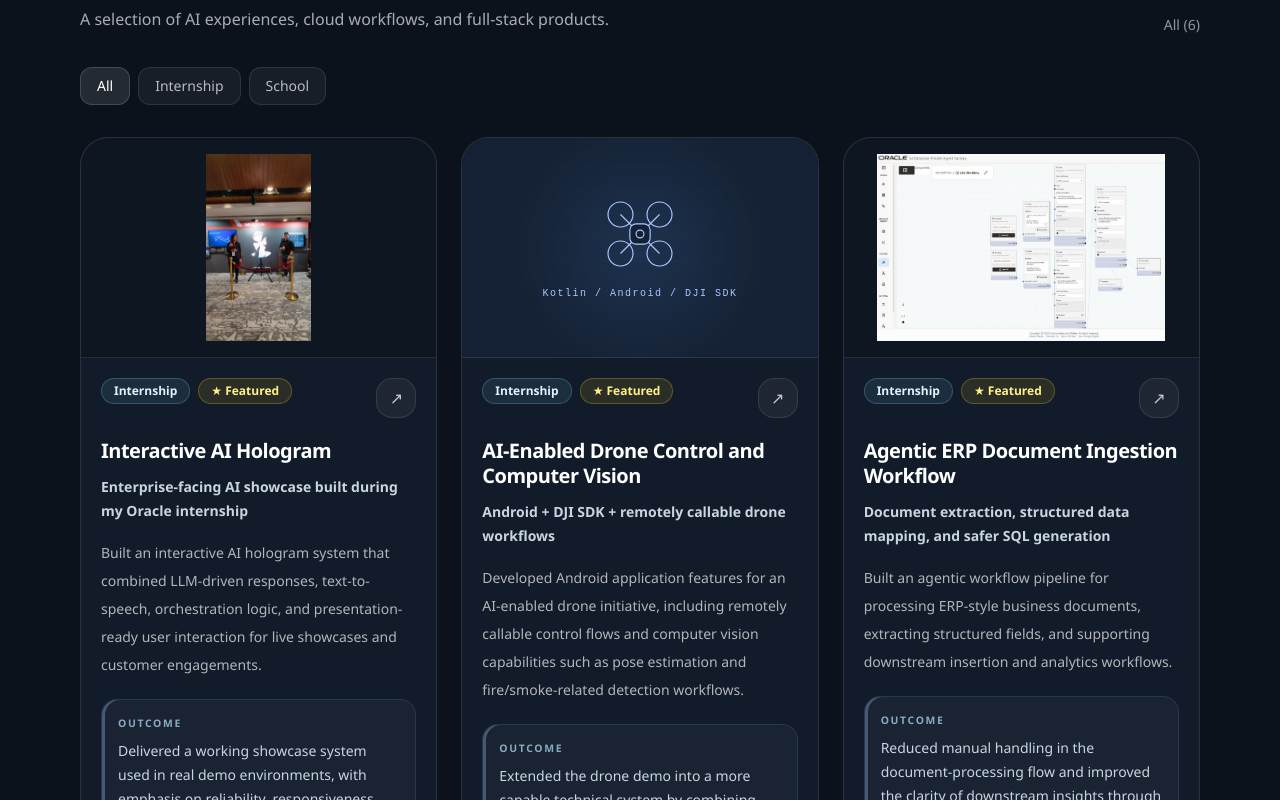
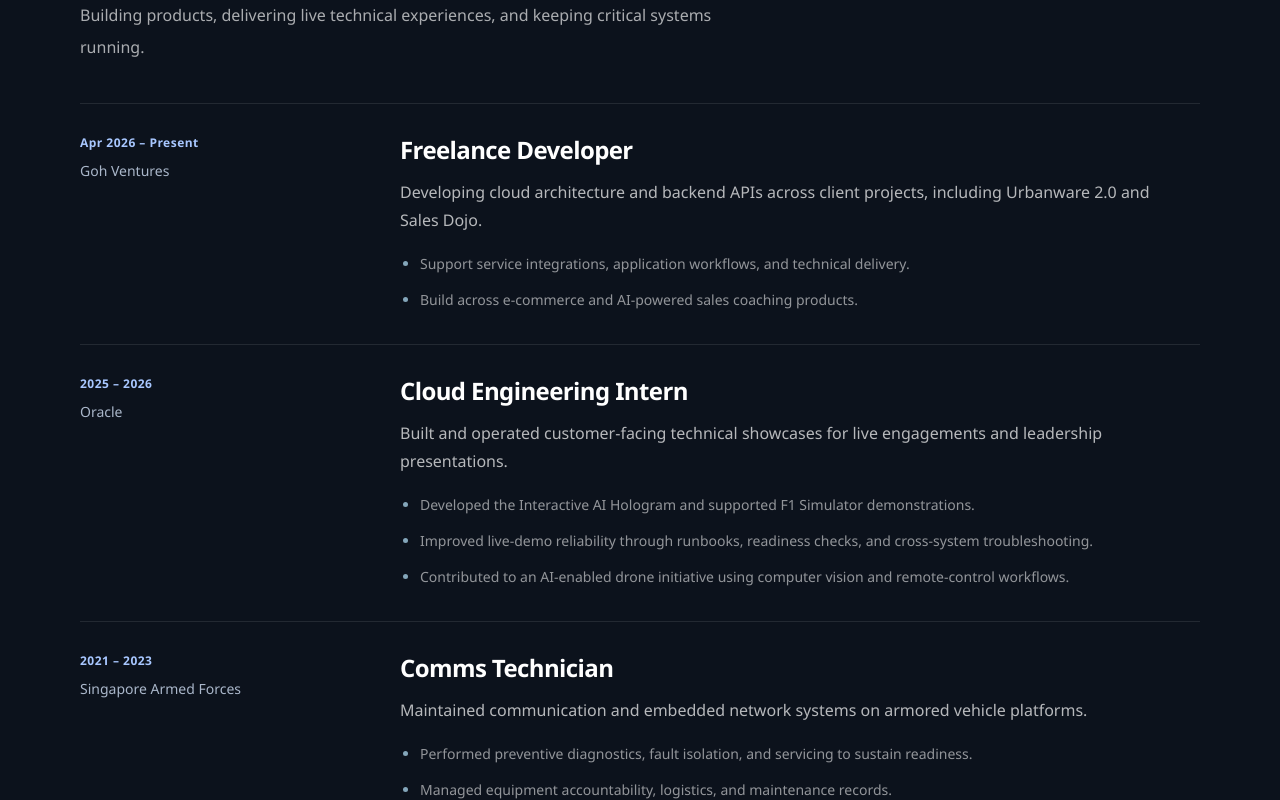
Before and after one commit to EdricYeo117/EdricYeo117.github.io, a React (Vite) app: page / in a window 1280 px wide. Shown: the part 1500-2300 px from the top of the page. Built offline with nearby package versions, Linux system fonts and the light colour scheme.

Commit message:
feat: add experience section with dynamic content and styling

```diff
--- a/src/App.jsx
+++ b/src/App.jsx
@@ -2,6 +2,7 @@ import Background from "./components/layout/Background";
 import Navbar from "./components/layout/Navbar";
 import Hero from "./components/sections/Hero";
 import About from "./components/sections/About";
+import Experience from "./components/sections/Experience";
 import Projects from "./components/sections/Projects";
 import Skills from "./components/sections/Skills";
 import TechStack from "./components/sections/TechStack";
@@ -19,6 +20,7 @@ export default function App() {
       <main id="main-content">
         <Hero />
         <About />
+        <Experience />
         <Projects />
         <Skills />
         <TechStack />
--- a/src/components/layout/Navbar.jsx
+++ b/src/components/layout/Navbar.jsx
@@ -8,6 +8,7 @@ export default function Navbar() {
     () => [
       { id: "home", label: "Home" },
       { id: "about", label: "About" },
+      { id: "experience", label: "Experience" },
       { id: "projects", label: "Projects" },
       { id: "skills", label: "Skills" },
       { id: "tech", label: "Tech Stack" },
--- /dev/null
+++ b/src/components/sections/Experience.jsx
@@ -0,0 +1,44 @@
+import Container from "../layout/Container";
+import RevealSection from "../motion/RevealSection";
+import { experience } from "../../data/experience";
+
+export default function Experience() {
+  return (
+    <RevealSection id="experience" className="section-shell experience-section">
+      <Container>
+        <div className="mb-10">
+          <p className="eyebrow">Where I’ve worked</p>
+          <h2 className="section-title">Work Experience</h2>
+          <p className="mt-4 max-w-2xl text-base leading-8 text-white/65">
+            Building products, delivering live technical experiences, and keeping
+            critical systems running.
+          </p>
+        </div>
+
+        <div className="experience-list">
+          {experience.map((item) => (
+            <article key={`${item.company}-${item.role}`} className="experience-item">
+              <div className="experience-meta">
+                <span className="experience-period">{item.period}</span>
+                <span className="experience-company">{item.company}</span>
+              </div>
+              <div>
+                <h3 className="text-xl font-semibold tracking-tight text-white sm:text-2xl">
+                  {item.role}
+                </h3>
+                <p className="mt-3 max-w-3xl text-sm leading-7 text-white/70 sm:text-base">
+                  {item.summary}
+                </p>
+                <ul className="mt-4 list-disc space-y-2 pl-5 text-sm leading-7 text-white/55 marker:text-sky-200/70">
+                  {item.highlights.map((highlight) => (
+                    <li key={highlight}>{highlight}</li>
+                  ))}
+                </ul>
+              </div>
+            </article>
+          ))}
+        </div>
+      </Container>
+    </RevealSection>
+  );
+}
--- /dev/null
+++ b/src/data/experience.js
@@ -0,0 +1,36 @@
+export const experience = [
+  {
+    role: "Freelance Developer",
+    company: "Goh Ventures",
+    period: "Apr 2026 – Present",
+    summary:
+      "Developing cloud architecture and backend APIs across client projects, including Urbanware 2.0 and Sales Dojo.",
+    highlights: [
+      "Support service integrations, application workflows, and technical delivery.",
+      "Build across e-commerce and AI-powered sales coaching products.",
+    ],
+  },
+  {
+    role: "Cloud Engineering Intern",
+    company: "Oracle",
+    period: "2025 – 2026",
+    summary:
+      "Built and operated customer-facing technical showcases for live engagements and leadership presentations.",
+    highlights: [
+      "Developed the Interactive AI Hologram and supported F1 Simulator demonstrations.",
+      "Improved live-demo reliability through runbooks, readiness checks, and cross-system troubleshooting.",
+      "Contributed to an AI-enabled drone initiative using computer vision and remote-control workflows.",
+    ],
+  },
+  {
+    role: "Comms Technician",
+    company: "Singapore Armed Forces",
+    period: "2021 – 2023",
+    summary:
+      "Maintained communication and embedded network systems on armored vehicle platforms.",
+    highlights: [
+      "Performed preventive diagnostics, fault isolation, and servicing to sustain readiness.",
+      "Managed equipment accountability, logistics, and maintenance records.",
+    ],
+  },
+];
--- a/src/index.css
+++ b/src/index.css
@@ -283,6 +283,35 @@ section {
   background: #121b29;
   border-radius: 16px;
 }
+.experience-section {
+  background: #ffffff02;
+  border-block: 1px solid #ffffff0d;
+}
+.experience-list {
+  border-top: 1px solid #ffffff18;
+}
+.experience-item {
+  display: grid;
+  grid-template-columns: minmax(180px, 0.35fr) 1fr;
+  gap: 40px;
+  padding: 30px 0;
+  border-bottom: 1px solid #ffffff18;
+}
+.experience-meta {
+  display: flex;
+  flex-direction: column;
+  gap: 8px;
+}
+.experience-period {
+  color: #a8c7ff;
+  font-size: 12px;
+  font-weight: 600;
+  letter-spacing: 0.04em;
+}
+.experience-company {
+  color: #aab7ca;
+  font-size: 14px;
+}
 #projects {
   background: #ffffff02;
   border-block: 1px solid #ffffff0d;
@@ -370,6 +399,11 @@ section {
   }
 }
 @media (max-width: 767px) {
+  .experience-item {
+    grid-template-columns: 1fr;
+    gap: 16px;
+    padding: 26px 0;
+  }
   .hero-grid {
     grid-template-columns: 1fr;
     gap: 36px;
```
